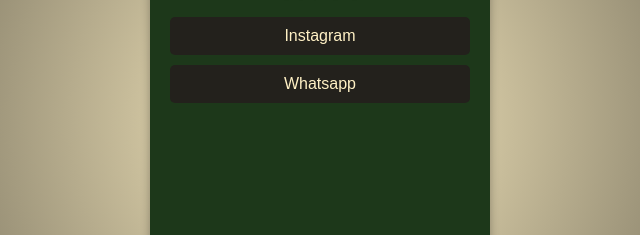
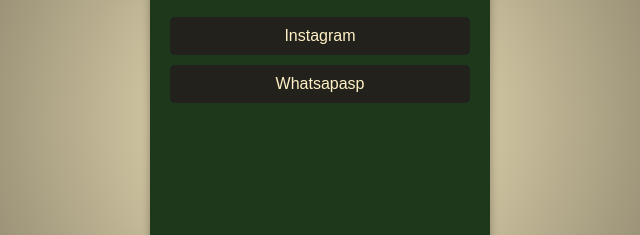
Before and after one commit to Rosacortesalaser/rosacortes, a plain HTML site: page index.html in a window 1280 px wide. Shown: the part 279-514 px from the top of the page, 320-960 px from the left. Drawn offline with Linux system fonts and the light colour scheme.

Commit message:
Update index.html

```diff
--- a/index.html
+++ b/index.html
@@ -68,7 +68,7 @@
         <img src="https://github.com/Rosacortesalaser.png" alt="Perfil" class="profile-pic">
         <h2>Confira nossas redes sociais</h2>
         <a href="https://www.instagram.com/rosacortesalaser?utm_source=qr&igsh=ZzdkYWhub3V5Yjgz" class="link">Instagram</a>
-        <a href="https://wa.me/553194688375" class="link">Whatsapp</a>
+        <a href="https://wa.me/553194688375" class="link">Whatsapasp</a>
     </div>
 </body>
 </html>
```
